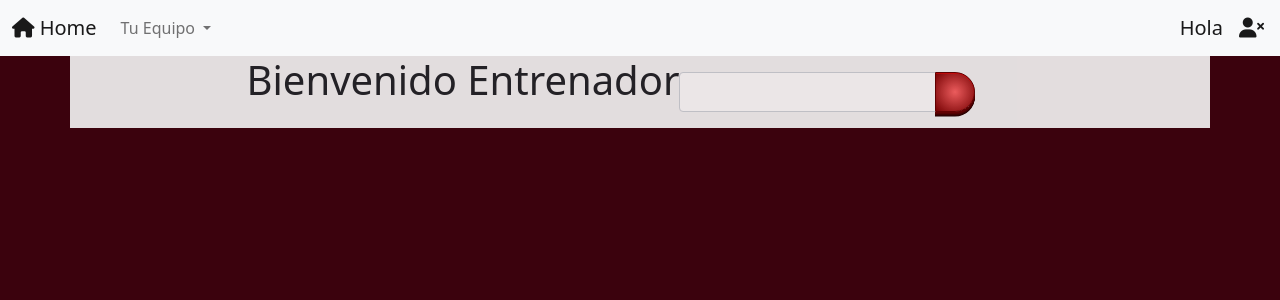
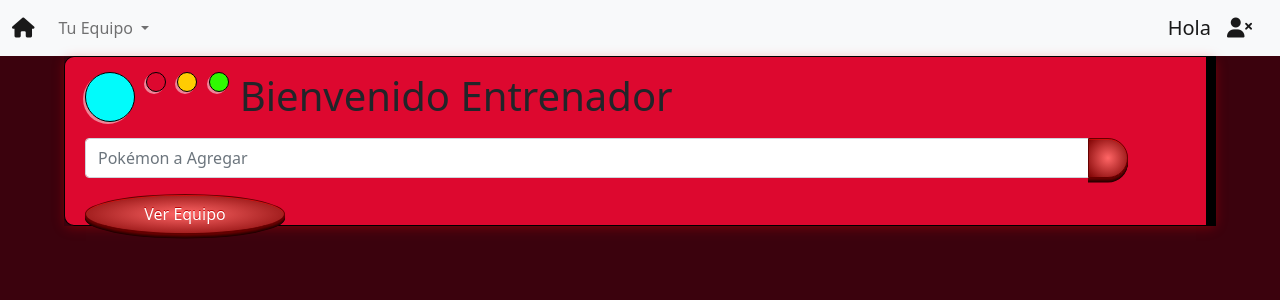
Before and after one commit to Juliancamilo97/Pokedex, a React (Create React App) app in the folder frontend/: page / in a window 1280 px wide. Shown: the top 300 px of the page. Built offline with nearby package versions, Linux system fonts and the light colour scheme; sample sign-in values are in the browser's storage.

Commit message:
commit present

```diff
--- a/frontend/src/components/GuardarEquipo.jsx
+++ b/frontend/src/components/GuardarEquipo.jsx
@@ -1,9 +1,7 @@
 import React, { useState } from "react";
 import Axios from "axios";
 import Swal from 'sweetalert2'
-import { InputGroup, SplitButton, Dropdown, FormControl } from 'react-bootstrap';
-import SearchPokemon from '../data/SearchPokemon';
-
+import { InputGroup,  FormControl } from 'react-bootstrap';
 
 export default function GuardarEquipo() {
 
@@ -72,10 +70,16 @@
 
     return (
     <div className="">
+                {/* <form>
+                    <button className="light is-red" >1</button>
+                    <button className="light is-yellow" />
+                    <button className="light is-green" />
+                    <button className="light is-sky" />
+                </form> */}
                 <form className="pokemon-form" onSubmit={handleSubmit}>
                     <label>
                         <InputGroup className="pokemon-input" type="text" onChange={handleChange} placeholder="Pokémon a Buscar" className="mb-3">
-                            <FormControl aria-label="Text input with dropdown button" />
+                            <FormControl placeholder="Pokémon a Agregar" aria-label="Text input with dropdown button" />
                             <input type="submit" className="pokemon-btn" value=""/>
                         </InputGroup>
                     </label>
@@ -83,15 +87,17 @@
 
         {pokemonData.map((data) => {
         return (
-            <div className="container">
-                <form onSubmit = { handleAdd }>
-                    <img src={data.sprites["front_default"]} />
-                    <div>
+            <div  className="pokedex-screen-container">
+                <form  className="divTableRow" onSubmit = { handleAdd }>
+                    <div className="divTableCell" >
+                        <img style={{width: 150}} src={data.sprites["front_default"]} />
+                    </div>
+                    <div className="divTableCell">
                         <div className="pokemon-name">{data.name}</div>
                         <div className="divTableRow">Tipo: {pokemonType}</div>
                         <div className="divTableRow">Número de Batallas: {data.game_indices.length}</div>
                     </div>
-                    <div>
+                    <div className="divTableCell">
                         <button type="submit">Agregar</button>
                     </div>
                 </form>
--- a/frontend/src/components/Index.jsx
+++ b/frontend/src/components/Index.jsx
@@ -1,4 +1,3 @@
-import { BrowserRouter as  Route } from 'react-router-dom'
 import React  from 'react'
 import VerEquipos from './VerEquipos'
 import GuardarEquipo from './GuardarEquipo'
@@ -7,11 +6,18 @@
 
     if (sessionStorage.getItem('token')) {
         return (
-            <div className = "container">
-                <h1>Bienvenido Entrenador</h1>
-                <GuardarEquipo/>
-                {/* <VerEquipos/> */}
-
+            <div className="pokedex">
+                <div className="pokedex-left">
+                    <div className="pokedex-left-top">
+                        <div className='light is-sky is-big'/>
+                        <div className="light is-red" />
+                        <div className="light is-yellow" />
+                        <div className="light is-green" />
+                        <h1>Bienvenido Entrenador</h1>
+                    </div>
+                    <GuardarEquipo/>
+                    <VerEquipos/>
+                </div>
             </div>
         )
     }    else {
--- a/frontend/src/components/Login.js
+++ b/frontend/src/components/Login.js
@@ -50,7 +50,7 @@
                 showConfirmButton: false,
                 timer: 1500
             })
-            window.location.href='/index'
+            window.location.href='/'
         }
 
     }
@@ -124,7 +124,7 @@
                                 control={<Checkbox value="remember" color="primary" />}
                                 label="Recuérdame"
                             />
-                            <Button className="pokemon-btn" type="submit" fullWidth variant="contained" sx={{ mt: 3, mb: 2 }}>Iniciar Sesión </Button>
+                            <Button className="pokemon-btn" type="submit" style={{width:200}} fullWidth variant="contained" sx={{ mt: 3, mb: 2 }}>Iniciar Sesión </Button>
 
                             <Grid container>
                                 <Grid item>
--- a/frontend/src/components/Menu.jsx
+++ b/frontend/src/components/Menu.jsx
@@ -1,6 +1,6 @@
 import React, {useState, useEffect} from 'react'
-import { Navbar, Container, Nav, NavDropdown, Form, FormControl , Button } from 'react-bootstrap';
-import { Link } from 'react-router-dom'
+import { Navbar, Container, Nav, NavDropdown } from 'react-bootstrap';
+import { alignPropType } from 'react-bootstrap/esm/types';
 
 export default function Barra()  {
 
@@ -27,7 +27,7 @@
         <div>
             <Navbar bg="light" expand="lg">
                 <Container fluid>
-                    <Navbar.Brand href="/"><i class="fas fa-home"></i> Home</Navbar.Brand>
+                    <Navbar.Brand href="/"><i class="fas fa-home"></i></Navbar.Brand>
 
                     <Navbar.Toggle aria-controls="navbarScroll" />
                     <Navbar.Collapse id="navbarScroll">
@@ -45,21 +45,13 @@
                             </NavDropdown>
                         </Nav>
 
-                        {/* <Form className="d-flex">
-                            <FormControl
-                            type="search"
-                            placeholder="Búsqueda Rápida"
-                            className="me-2"
-                            aria-label="Search"
-                            />
-                            <Button variant="outline-success">Buscar</Button>
-                        </Form> */}
                     </Navbar.Collapse>
-                </Container>
 
                 <Navbar.Brand><a hidden={optionRegister} href="/registerUser"><i class="fas fa-dragon"></i><i class="fas fa-user"></i> Hola Entrenador</a></Navbar.Brand>
                 <Navbar.Brand hidden={show}>Hola {sessionStorage.getItem('name')} </Navbar.Brand>
-                <Navbar.Brand hidden={show} href="" onClick={() => out()}>  <i class="fas fa-user-times"></i></Navbar.Brand>
+                <Navbar.Brand hidden={show} href="" onClick={() => out()} >  <i class="fas fa-user-times"></i></Navbar.Brand>
+                </Container>
+
             </Navbar>
 
         </div>
--- a/frontend/src/components/VerEquipos.jsx
+++ b/frontend/src/components/VerEquipos.jsx
@@ -48,26 +48,25 @@
     return (
 
         <div>
-            <form onSubmit = { ViewTeam }>
-                <button  type="submit">Ver Equipo</button>
-            </form>
+            <div className="pokedex-left-top">
+                <form onSubmit = { ViewTeam }>
+                    <button className="pokemon-btn" style={{width:200, align:'center'}} type="submit">Ver Equipo</button>
+                </form>
 
-        {pokemonArray.map((data) => {
-        return (
-            <div>
-                <Row xs={1} md={3} className="g-4">
+            </div>
+
+            <Row xs={2} md={3} className="g-4">
+                {pokemonArray.map((data) => (
                         <Col>
                             <Card>
-                                <img className="pokemon-img" variant="top" src={data.sprites["front_default"]} />
+                                <img  variant="top" src={data.sprites["front_default"]} />
                                 <Card.Body>
                                     <Card.Title className="pokemon-name">{data.name}</Card.Title>
                                 </Card.Body>
                             </Card>
                         </Col>
-                </Row>
-            </div>
-            )
-        })}
+                ))}
+            </Row>
         </div>
     )
 }
--- a/frontend/src/data/SearchPokemon.js
+++ b/frontend/src/data/SearchPokemon.js
@@ -1,12 +1,10 @@
 import React, {useState} from 'react';
 import axios from "axios";
-import { Card, InputGroup, FormControl, Container } from 'react-bootstrap';
-// import Pokedex from 'pokedex-promise-v2';
+import { InputGroup, FormControl } from 'react-bootstrap';
 import '../styles/Pokedex.css';
 
 function SearchPokemon() {
 
-    // const P = new Pokedex();
 
     const [pokemon, setPokemon] = useState("ditto")
     const [pokemonData, setPokemonData] = useState([])
@@ -45,12 +43,15 @@
                 <div className="light is-green" />
             </div>
 
-                {pokemonData.map((data) => {
-                    return (
-                        <div>
-                            <div className="pokedex-screen-container">
-                                <img className="pokemon-img" variant="top" src={data.sprites["front_default"]} />
-                                <div className="pokemon-info">
+                {pokemonData.map((data) => (
+
+                        <div className="pokedex-screen-container">
+                            <div className="divTableRow">
+                                <div className="divTableCell" >
+                                    <img className="pokemon-img" variant="top" src={data.sprites["front_default"]} />
+                                </div>
+                                <div className="divTableCell" >
+                                    <div className="pokemon-info">
                                         <span className="pokemon-name">{data.name}</span>
                                         <span>Tipo:</span>
                                         <span>{pokemonType} </span>
@@ -62,9 +63,10 @@
                                         <span>  {data.id} </span>
                                     </div>
                                 </div>
+                            </div>
                         </div>
-                    );
-                })}
+                    ),
+                )}
             <div className="pokedex-left-bottom">
                 <div className="pokedex-left-bottom-lights">
                     <div className="light is-blue is-medium" />
@@ -73,9 +75,9 @@
                 </div>
                 <form className="pokemon-form" onSubmit={handleSubmit}>
                     <label>
-                        <InputGroup className="pokemon-input" type="text" onChange={handleChange} placeholder="Pokémon a Buscar" className="mb-3">
-                            <FormControl aria-label="Text input with dropdown button" />
-                            <input type="submit" className="pokemon-btn" value=""/>
+                        <InputGroup className="pokemon-input" style={{width:'90%', alignSelf:'center'}} type="text" onChange={handleChange} placeholder="Pokémon a Buscar" className="mb-3">
+                            <FormControl placeholder="Pokémon a Buscar" aria-label="Text input with dropdown button" />
+                            <input type="submit" className="pokemon-btn"   value=""/>
                         </InputGroup>
                     </label>
                 </form>
--- a/frontend/src/styles/Pokedex.css
+++ b/frontend/src/styles/Pokedex.css
@@ -42,11 +42,13 @@
 position: relative;
 overflow: hidden;
 height: 90%;
-width: 50rem;
+width: 90%;
 margin: 0 auto;
 overflow: initial;
 box-shadow: 0 2px 12px -2px rgba(255, 0, 0, 0.4);
 }
+
+
 
 .pokedex:hover .pokedex-right-front,
 .pokedex.is-active .pokedex-right-front {
@@ -210,7 +212,7 @@
 background: var(--red);
 /* height: inherit; */
 height: calc(100%);
-width: inherit;
+width: calc(100%);
 border-radius: 10px 0 0 10px;
 border: 1px solid black;
 border-right: 10px solid black;
@@ -259,6 +261,7 @@
 border: 2px solid black;
 border-radius: 10px;
 height: 45%;
+width: 60%;
 display: flex;
 align-items: center;
 }
@@ -281,7 +284,7 @@
 font-weight: 700;
 }
 .pokemon-img{
-width: 50%;
+width: 200%;
 transform: scale(1.2);
 align-self: center;
 grid-area: img;
@@ -328,7 +331,14 @@
 font-size: 1em;
 flex-grow: 1;
 transition: .2s;
+
 }
+
+.pokedex-input::placeholder{
+    color: #01fbfb;
+
+}
+
 .pokemon-input:focus {
 border-color: #ffffff;
 }
@@ -338,7 +348,7 @@
 
 }
 .pokemon-input::-webkit-input-placeholder {
-color: rgba(255,255,255, .8);
+color: rgba(-sky);
 }
 
 .pokemon-btn{
```
Also changed, not shown: frontend/src/App.css (+27 -0 lines).
